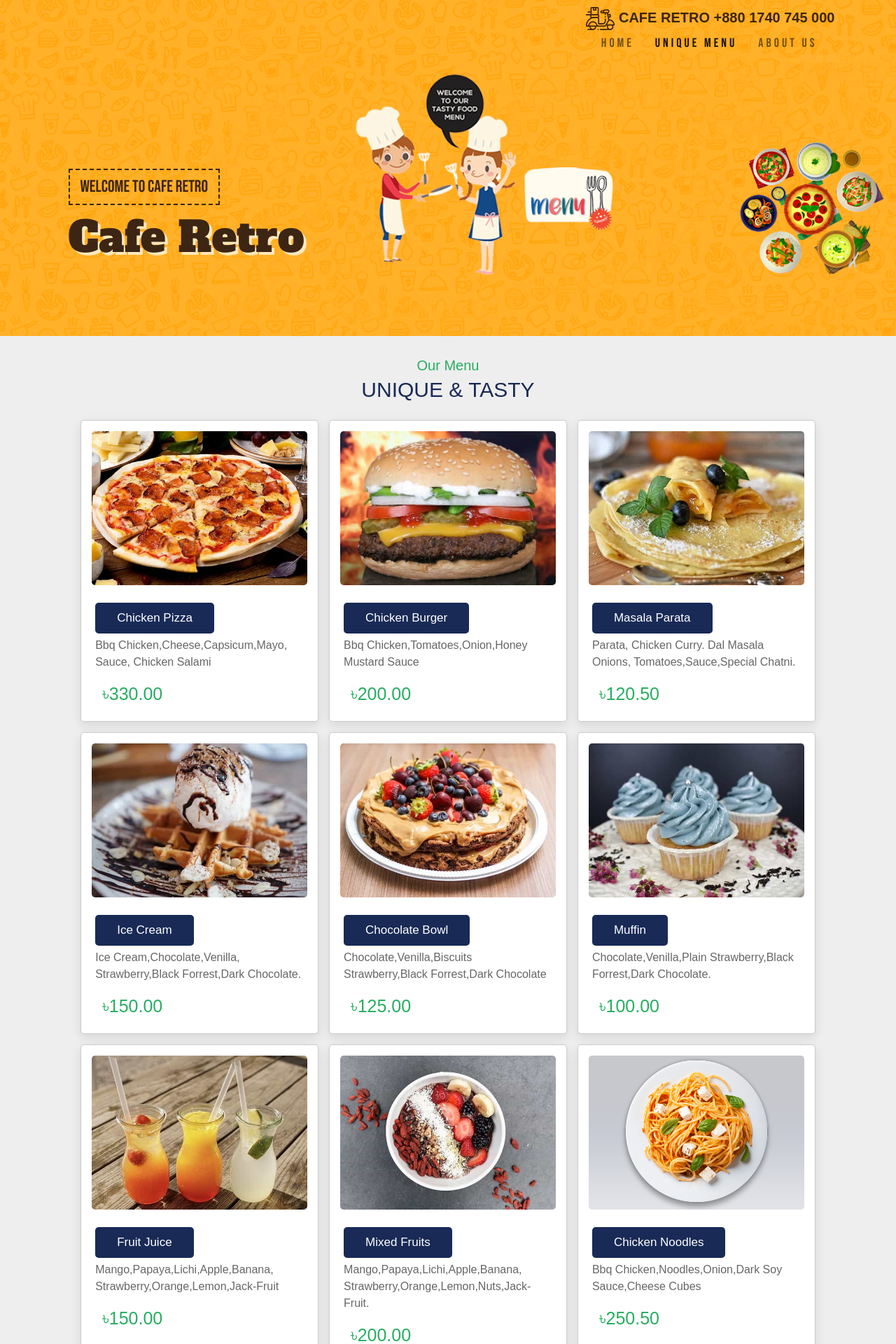
After one commit to LazyOlaf/CSE-4510, a PHP site: page /Retro_cafe/index.php in a window 1280 px wide. The commit adds this page. Shown: the top 1920 px of the page at 70% size. Run offline with PHP 8.4, Linux system fonts and the light colour scheme; data that the repository does not hold is empty; some libraries are stand-ins or nearby versions.

Commit message:
menu edits

```diff
--- /dev/null
+++ b/web design (3)/menu/index.php
@@ -0,0 +1,421 @@
+<!doctype html>
+<html lang="en">
+  <head>
+    <!-- Required meta tags -->
+    <meta charset="utf-8">
+    <meta name="viewport" content="width=device-width, initial-scale=1">
+
+    <!-- Bootstrap CSS -->
+    <link href="https://cdn.jsdelivr.net/npm/bootstrap@5.0.0-beta1/dist/css/bootstrap.min.css" rel="stylesheet" integrity="sha384-giJF6kkoqNQ00vy+HMDP7azOuL0xtbfIcaT9wjKHr8RbDVddVHyTfAAsrekwKmP1" crossorigin="anonymous">
+
+    <!-- css link -->
+    <link rel="stylesheet" type="text/css" href="css/style.css">
+
+    <link rel="preconnect" href="https://fonts.gstatic.com">
+    <link href="https://fonts.googleapis.com/css2?family=Alfa+Slab+One&family=Bebas+Neue&family=Montserrat:ital,wght@0,100;0,200;0,300;0,400;0,500;0,600;0,700;0,800;0,900;1,100;1,200;1,300;1,400;1,500;1,600;1,700;1,800;1,900&display=swap" rel="stylesheet">
+
+    <!-- owl carrasol -->
+    <link rel="stylesheet" type="text/css" href="css/owl.carousel.min.css">
+    <link rel="stylesheet" type="text/css" href="css/owl.theme.default.min.css">
+
+    <!-- font awesome -->
+    <link rel="stylesheet" type="text/css" href="https://stackpath.bootstrapcdn.com/font-awesome/4.7.0/css/font-awesome.min.css">
+
+    <!-- wow css -->
+    <link rel="stylesheet" href="css/animate.css">
+
+    <title>Unique Menu🍱</title>
+  </head>
+  <body>
+
+
+ <!-- header section -->
+ <header>
+  <div class="container">
+
+
+        <!-- menu -->
+        <div class="row">
+          <div class="col-md-12">
+          <nav class="navbar navbar-expand-lg navbar-light ">
+     <div > <a class="navbar-brand" href="index.html"> </a> </div>
+
+       <div>
+        <div class="delivery-info">
+          <img src="img/logo2.png">
+          <span>CAFE RETRO +880 1740 745 000</span>
+        </div>
+      <div class="collapse navbar-collapse" id="navbarSupportedContent">
+      <ul class="navbar-nav ms-auto mb-2 mb-lg-0">
+        <li class="nav-item">
+          <a class="nav-link "  href="http://localhost/retro_cafe/web%20design/index.php">Home</a>
+        </li>
+        <li class="nav-item">
+          <a class="nav-link active new" aria-current="page" href="#">Unique Menu</a>
+        </li>
+        <li class="nav-item">
+          <a class="nav-link" href="http://localhost/retro_cafe/web%20design%20(4)/aboutreview/index.php">About Us</a>
+        </li>
+        <li class="nav-item">
+          <a class="nav-link" href="http://localhost/retro_cafe/webloginpage/php/logout.php">
+            <?php
+                $con = mysqli_connect('localhost','root');
+                if($con){
+                    mysqli_select_db($con, 'retrocafe');
+
+                    $query= "SELECT stat FROM loginstat where statval=1";
+                    $result=mysqli_query($con,$query);
+                    $row = mysqli_fetch_array($result);
+
+                    echo $row['stat'];
+                    }else{
+                        echo "no connection";
+                 }
+
+            ?>
+
+            </a>
+        </li>
+
+      </ul>
+
+      </div>
+      </div>
+
+     </nav>
+          </div>
+        </div>
+        <!-- banner -->
+        <div class="row">
+          <div class="col-md-12">
+            <div class="banner-text">
+               <p class="wow headShake">Welcome To Cafe Retro</p>
+               <h1 class=" wow bounceInDown " >Cafe Retro</h1>
+
+            </div>
+
+          </div>
+        </div>
+
+  </div>
+
+ </header>
+    <!-- header section end -->
+
+
+
+
+<!-- menu section starts  -->
+
+<section class="menu" id="menu">
+
+    <h3 class="sub-heading"> our menu </h3>
+    <h1 class="heading"> unique & tasty </h1>
+
+    <div class="box-container">
+
+        <div class="box">
+            <div class="image">
+                <img src="img/menu-1.jpg" alt="">
+
+            </div>
+            <div class="content">
+
+                <a>
+                    <form action="http://localhost/Retro_cafe/cart%20system/index.php" method="post">
+                    <input type="submit" name="b" class="btn" value="chicken pizza"/>
+                </form>
+                </a>
+                <p>bbq chicken,cheese,capsicum,mayo, sauce, chicken salami</p>
+                <span class="price">৳330.00</span>
+
+
+            </div>
+        </div>
+
+        <div class="box">
+            <div class="image">
+                <img src="img/menu-2.jpg" alt="">
+
+            </div>
+            <div class="content">
+
+                <a>
+                    <form action="http://localhost/Retro_cafe/cart%20system/index.php" method="post">
+                    <input type="submit" name="b" class="btn" value="chicken burger"/>
+                </form>
+                </a>
+                <p>bbq chicken,tomatoes,onion,honey
+                mustard sauce</p>
+                <span class="price">৳200.00</span>
+
+
+            </div>
+        </div>
+
+        <div class="box">
+            <div class="image">
+                <img src="img/menu-3.jpg" alt="">
+
+            </div>
+            <div class="content">
+
+                <a>
+                    <form action="http://localhost/Retro_cafe/cart%20system/index.php" method="post">
+                    <input type="submit" name="b" class="btn" value="Masala Parata"/>
+                </form>
+                </a>
+                <p>Parata, Chicken curry. Dal Masala
+                Onions, tomatoes,sauce,special chatni.</p>
+                <span class="price">৳120.50</span>
+
+
+            </div>
+        </div>
+
+        <div class="box">
+            <div class="image">
+                <img src="img/menu-4.jpg" alt="">
+
+            </div>
+            <div class="content">
+
+                <a>
+                    <form action="http://localhost/Retro_cafe/cart%20system/index.php" method="post">
+                    <input type="submit" name="b4" class="btn" value="ice cream"/>
+                </form>
+                </a>
+                <p>ice cream,chocolate,venilla,
+                strawberry,black forrest,dark chocolate.</p>
+                <span class="price">৳150.00</span>
+
+
+            </div>
+        </div>
+
+        <div class="box">
+            <div class="image">
+                <img src="img/menu-5.jpg" alt="">
+
+            </div>
+            <div class="content">
+
+                <a>
+                    <form action="http://localhost/Retro_cafe/cart%20system/index.php" method="post">
+                    <input type="submit" name="b" class="btn" value="chocolate bowl"/>
+                </form>
+                </a>
+                <p>chocolate,venilla,biscuits
+                strawberry,black forrest,dark chocolate</p>
+                <span class="price">৳125.00</span>
+
+            </div>
+        </div>
+
+        <div class="box">
+            <div class="image">
+                <img src="img/menu-6.jpg" alt="">
+
+            </div>
+            <div class="content">
+
+                <a>
+                    <form action="http://localhost/Retro_cafe/cart%20system/index.php" method="post">
+                    <input type="submit" name="b" class="btn" value="muffin"/>
+                </form>
+                </a>
+
+                <p>chocolate,venilla,plain
+                strawberry,black forrest,dark chocolate.</p>
+                <span class="price">৳100.00</span>
+
+
+
+            </div>
+        </div>
+
+        <div class="box">
+            <div class="image">
+                <img src="img/menu-7.jpg" alt="">
+
+            </div>
+            <div class="content">
+
+                <a>
+                    <form action="http://localhost/Retro_cafe/cart%20system/index.php" method="post">
+                    <input type="submit" name="b" class="btn" value="Fruit Juice"/>
+                </form>
+                </a>
+                <p>Mango,Papaya,Lichi,Apple,Banana,
+                Strawberry,Orange,Lemon,Jack-fruit</p>
+                <span class="price">৳150.00</span>
+
+
+            </div>
+        </div>
+
+        <div class="box">
+            <div class="image">
+                <img src="img/menu-8.jpg" alt="">
+
+            </div>
+            <div class="content">
+
+                <a>
+                    <form action="http://localhost/Retro_cafe/cart%20system/index.php" method="post">
+                    <input type="submit" name="b" class="btn" value="Mixed Fruits"/>
+                </form>
+                </a>
+
+                <p>Mango,Papaya,Lichi,Apple,Banana,
+                Strawberry,Orange,Lemon,nuts,Jack-fruit.</p>
+                <span class="price">৳200.00</span>
+
+
+            </div>
+        </div>
+
+         <div class="box">
+            <div class="image">
+                <img src="img/menu-11.png" alt="">
+            </div>
+            <div class="content">
+               <a>
+                    <form action="http://localhost/Retro_cafe/cart%20system/index.php" method="post">
+                    <input type="submit" name="b" class="btn" value="chicken noodles"/>
+                </form>
+                <p>bbq chicken,noodles,onion,dark
+                soy sauce,cheese cubes</p>
+                <span class="price">৳250.50</span>
+
+                </a>
+
+            </div>
+        </div>
+
+
+
+
+
+    </div>
+
+</section>
+
+<!-- menu section ends -->
+
+
+
+<!-- form section -->
+
+ <section class="form-section">
+   <div class="container">
+    <div class="row text-center">
+      <h3 class="wow fadeInUp" data-wow-duration="1s"data-wow-delay="0.8s">Customize Recipe</h3>
+      <h1 class="wow fadeInUp" data-wow-duration="1s"data-wow-delay="0.8s">SUBMIT YOUR OWN RECIPE</h1>
+      <form action="http://localhost/retro_cafe/web%20design%20(3)/menu/php/useraddedmenu.php" method="post">
+        <div class="box">
+          <input type="text" name="name" placeholder="Your name">
+          <input type="email" id="email" name="email" placeholder="Email" class="name">
+        </div>
+        <div class="box">
+          <input type="text" name="title" placeholder="Recipe Title">
+          <input type="number" min="1" name="serving" placeholder="Number of servings" class="name">
+        </div>
+        <div class="box">
+          <input type="text" name="ingredient" placeholder="Ingredients" rows="50" cols="50">
+          <input type="text" name="direction" placeholder="Directions" class="name">
+        </div>
+        <div class="box">
+          <input type="submit" name="" value="submit" class="table" >
+        </div>
+      </form>
+
+    </div>
+
+   </div>
+ </section>
+
+
+
+
+
+
+
+
+
+
+<!-- footer -->
+
+ <section class="footer">
+   <div class="container">
+
+       <div class="footer-content" >
+
+          <div class="footer-text ">
+            <img src="img/logo3.png" class="footer-logo img-fluid">
+            <p class="fottertext">Welcome to Cafe Retro.Best Cafe in Bangladesh.</br> Come & Enjoy our delicious dish.</br> Unique and tasty Food items</br> With many facilities.</p>
+            <p class="footerend">© Cafe Retro. All rights reserved.</p>
+          </div>
+          <div class="icon">
+            <ul>
+        <li><a href="https://www.facebook.com/annesha.tasneem.3"><i class="fa fa-facebook"></i></a></li>
+        <li><a href="https://mobile.twitter.com/cupidonduty/status/1458827128246439942"><i class="fa fa-twitter"></i></a></li>
+        <li><a href="http://be.net/naimulpeal"><i class="fa fa-behance"></i></a></li>
+       <li><a href=""><i class="fa fa-github"></i></a></li>
+
+        </ul>
+          </div>
+        </div>
+
+
+     </div>
+   </div>
+ </section>
+
+
+
+
+
+
+    <!-- Option 2: Separate Popper and Bootstrap JS -->
+
+    <script src="https://cdn.jsdelivr.net/npm/@popperjs/core@2.5.4/dist/umd/popper.min.js" integrity="sha384-q2kxQ16AaE6UbzuKqyBE9/u/KzioAlnx2maXQHiDX9d4/zp8Ok3f+M7DPm+Ib6IU" crossorigin="anonymous"></script>
+    <script src="https://cdn.jsdelivr.net/npm/bootstrap@5.0.0-beta1/dist/js/bootstrap.min.js" integrity="sha384-pQQkAEnwaBkjpqZ8RU1fF1AKtTcHJwFl3pblpTlHXybJjHpMYo79HY3hIi4NKxyj" crossorigin="anonymous"></script>
+
+    <!-- owl java file -->
+    <script src="js/jquery.min.js" ></script>
+    <script src="js/owl.carousel.js"></script>
+
+    <script type="">
+      $('.owl-carousel').owlCarousel({
+    loop:true,
+    margin:10,
+    nav:false,
+    autoplay:false,
+     autoplayTimeout:1000,
+     autoplayHoverPause:true,
+    responsive:{
+        0:{
+            items:1
+        },
+        600:{
+            items:1
+        },
+        1000:{
+            items:1
+        }
+    }
+   })
+    </script>
+
+
+   <!-- wow js -->
+    <script src="js/wow.min.js"></script>
+              <script>
+              new WOW().init();
+              </script>
+    <audio autoplay loop>
+      <source src="music/music.mpeg" type="audio/mpeg" />
+    </audio>
+  </body>
+</html>
--- a/web design (3)/menu/php/useraddedmenu.php
+++ b/web design (3)/menu/php/useraddedmenu.php
@@ -19,5 +19,5 @@ $direction =$_POST['direction'];
 
 $query= "insert into useraddedmenu (name,email,title,serving,ingredient,description) values ('$name','$email','$title','$serving','$ingredient','$direction')";
 mysqli_query($con,$query);
-header('location:http://localhost/retro_cafe/web%20design%20(3)/menu/confirmation.html');
+header('location:http://localhost/retro_cafe/web%20design%20(3)/menu/index.php');
 ?>
```
Also changed, not shown: web design (3)/menu/Billing.php (added, +39 -0 lines), web design (3)/menu/img/chick_pizza.png (added), web design (3)/menu/img/rsz_chick_pizza.png (added).
